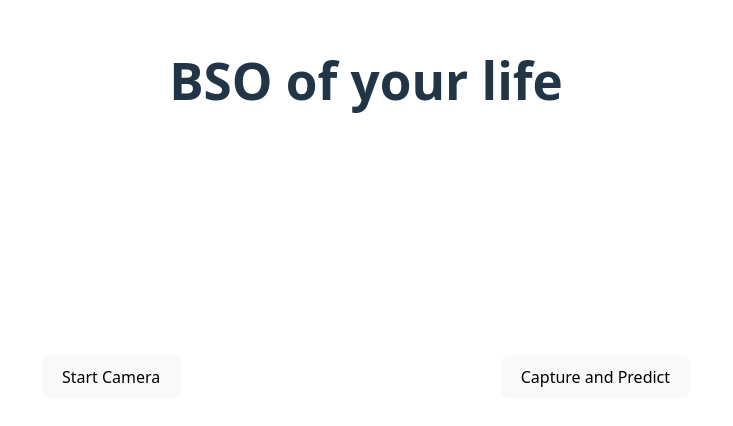
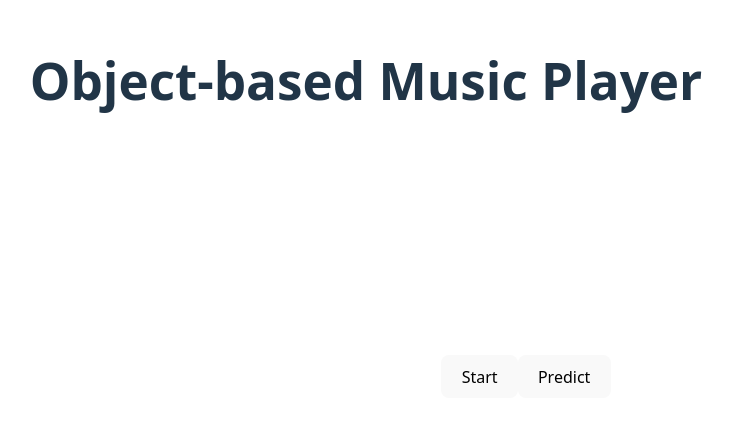
Before and after one commit to jhderojasUVa/Life_BSO, a React (Vite) app in the folder frontend/web/: page / in a window 1280 px wide. Shown: the part 192-618 px from the top of the page, without its empty margins (274-1007 px from the left). Built offline with nearby package versions, Linux system fonts and the light colour scheme.

Commit message:
feat: refactor components

```diff
--- a/frontend/web/src/Camera.tsx
+++ b/frontend/web/src/Camera.tsx
@@ -1,5 +1,9 @@
 import React, { useRef, useState, useEffect } from 'react';
 import axios from 'axios';
+import Title from './components/Title';
+import VideoFeed from './components/VideoFeed';
+import CaptureButton from './components/CaptureButton';
+import Prediction from './components/Prediction';
 
 const Camera: React.FC = () => {
     const videoRef = useRef<HTMLVideoElement>(null);
@@ -61,12 +65,12 @@ const Camera: React.FC = () => {
 
     return (
         <div>
-            <h1>BSO of your life</h1>
-            <button onClick={startCamera}>Start Camera</button>
-            <video ref={videoRef} width="320" height="240" autoPlay playsInline muted></video>
+            <Title />
+            <VideoFeed videoRef={videoRef} />
             <canvas ref={canvasRef} width="320" height="240" style={{ display: 'none' }}></canvas>
-            <button onClick={captureAndPredict}>Capture and Predict</button>
-            {prediction && <p>{prediction}</p>}
+            <CaptureButton onClick={startCamera} />
+            <button onClick={captureAndPredict}>Predict</button>
+            <Prediction prediction={prediction} />
             <audio ref={audioRef} />
         </div>
     );
--- /dev/null
+++ b/frontend/web/src/components/CaptureButton.tsx
@@ -0,0 +1,11 @@
+import React from 'react';
+
+interface CaptureButtonProps {
+    onClick: () => void;
+}
+
+const CaptureButton: React.FC<CaptureButtonProps> = ({ onClick }) => {
+    return <button onClick={onClick}>Start</button>;
+};
+
+export default CaptureButton;
--- /dev/null
+++ b/frontend/web/src/components/Prediction.tsx
@@ -0,0 +1,11 @@
+import React from 'react';
+
+interface PredictionProps {
+    prediction: string;
+}
+
+const Prediction: React.FC<PredictionProps> = ({ prediction }) => {
+    return prediction ? <p>{prediction}</p> : null;
+};
+
+export default Prediction;
--- /dev/null
+++ b/frontend/web/src/components/Title.tsx
@@ -0,0 +1,7 @@
+import React from 'react';
+
+const Title: React.FC = () => {
+    return <h1>Object-based Music Player</h1>;
+};
+
+export default Title;
--- /dev/null
+++ b/frontend/web/src/components/VideoFeed.tsx
@@ -0,0 +1,11 @@
+import React from 'react';
+
+interface VideoFeedProps {
+    videoRef: React.RefObject<HTMLVideoElement>;
+}
+
+const VideoFeed: React.FC<VideoFeedProps> = ({ videoRef }) => {
+    return <video ref={videoRef} width="320" height="240" autoPlay playsInline muted></video>;
+};
+
+export default VideoFeed;
```
